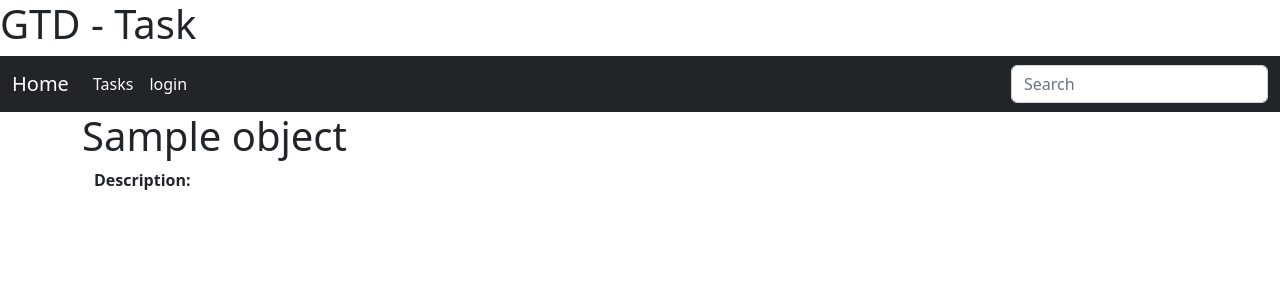
After one commit to recursossauro/GTD, a Django app: template tasks/templates/tasks/task.html in a window 1280 px wide. The commit adds this page. Shown: the top 300 px of the page. Run offline with Django 3.2, Linux system fonts and the light colour scheme; the template is opened without the code that fills it: most values are stand-ins (such as "Sample title", 1, 10 or a date in 2020).

Commit message:
Created description field on models.Task; Create a display task and create model TaskHistory.

```diff
--- /dev/null
+++ b/tasks/templates/tasks/task.html
@@ -0,0 +1,18 @@
+{% extends 'core.html' %}
+{% load static %}
+
+{% block title %}{{ block.super }} - Task: {{object.title}}{% endblock %}
+
+{% block header %} {{ block.super }} - Task{% endblock %}
+
+{% block content %}
+    <header><h1>{{object.title}}</h1></header>
+    <div class="container">
+        <div class="row">
+            <div class="col-12"><b>Description:</b></div>
+        </div>
+        <div class="row">
+            <div class="col-12">{{object.description|default:''}}</div>
+        </div>
+    </div>
+{%endblock%}
```
Also changed, not shown: tasks/templates/tasks/task_list.html (+3 -5 lines), tasks/urls.py (+4 -3 lines), 1 other file.
